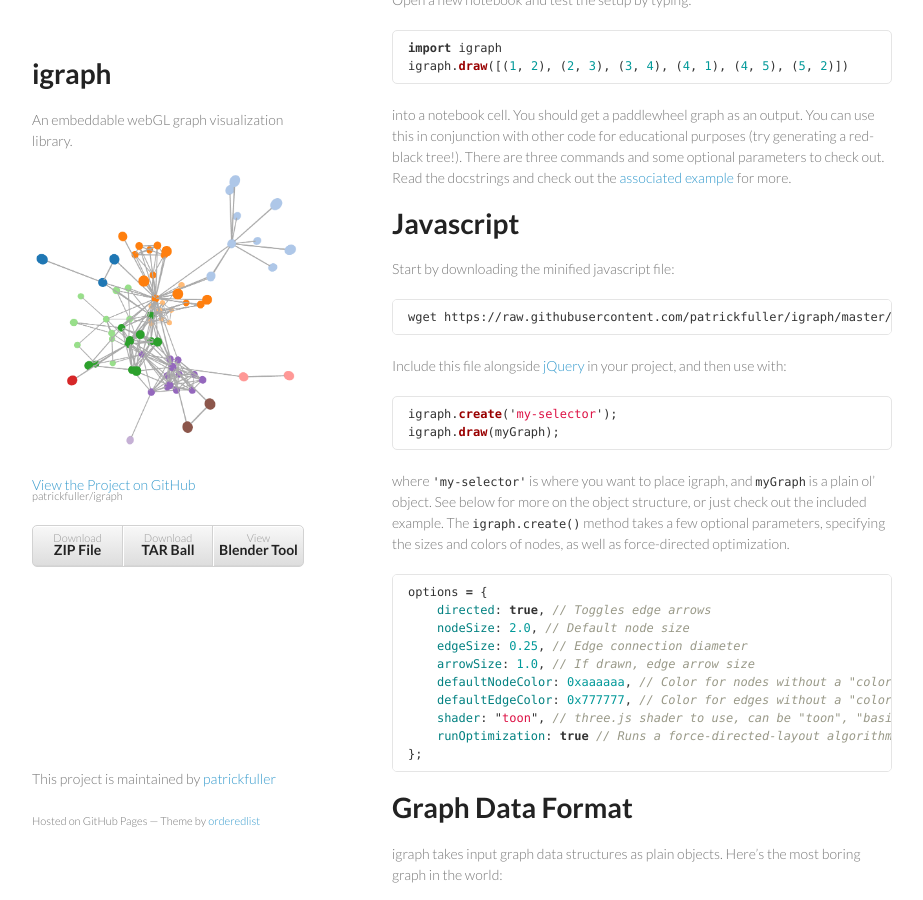
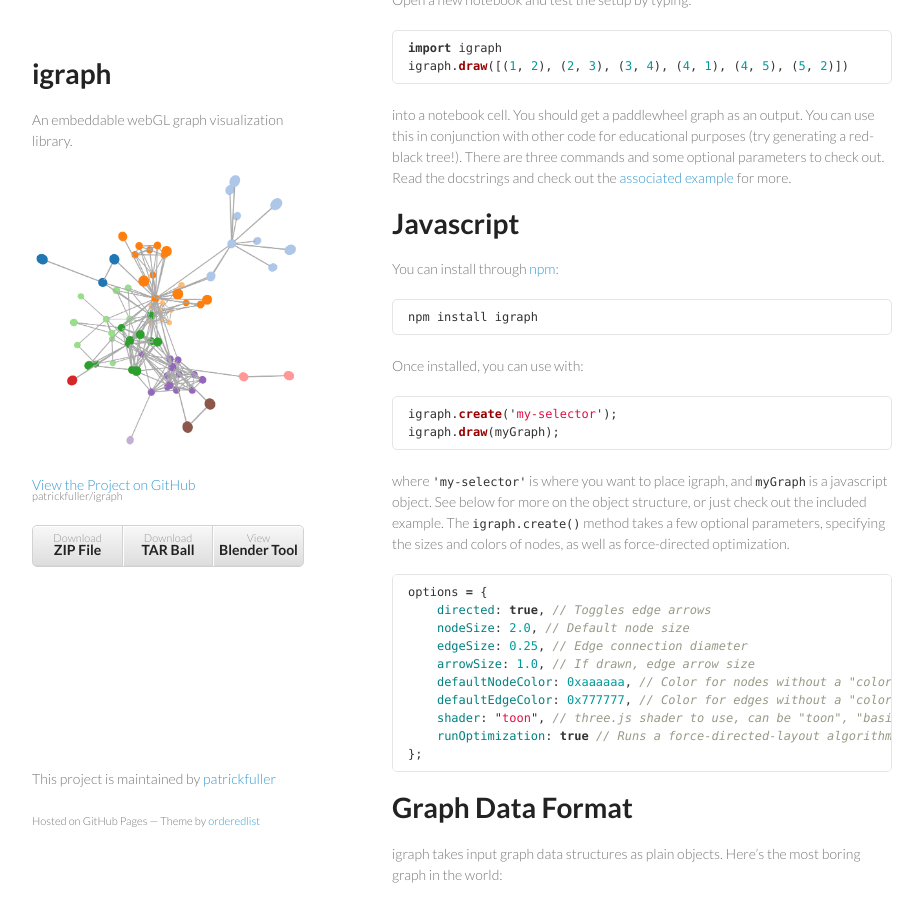
Before and after one commit to patrickfuller/jgraph, a Jekyll site: the page built from index.md, in a window 1280 px wide and 900 px high, scrolled down 393 px. Shown: the whole window, without its empty margins (178-1101 px from the left). Built offline with Jekyll 4.4.1, drawn with Linux system fonts in a browser that asks for light colours; Markdown is read by kramdown in place of the engine named in the settings.

Commit message:
Replaced wget with npm install. Part of #3.

````diff
--- a/index.md
+++ b/index.md
@@ -10,7 +10,7 @@
  * [github connections](http://patrickfuller.github.io/igraph/examples/github.html)
 
 IPython
-=====
+=======
 
 The IPython notebook is an open-source tool poised to replace MATLAB in many
 applications. As a scientist of sorts, I'm all about it. Therefore, I made
@@ -36,13 +36,13 @@
 Javascript
 ==========
 
-Start by downloading the minified javascript file:
+You can install through [npm](https://www.npmjs.com/):
 
 ```
-wget https://raw.githubusercontent.com/patrickfuller/igraph/master/js/build/igraph.min.js
+npm install igraph
 ```
 
-Include this file alongside [jQuery](http://jquery.com/) in your project, and then use with:
+Once installed, you can use with:
 
 ```javascript
 igraph.create('my-selector');
@@ -50,7 +50,7 @@
 ```
 
 where `'my-selector'` is where you want to place igraph, and `myGraph` is a
-plain ol' object. See below for more on the object structure, or just check out
+javascript object. See below for more on the object structure, or just check out
 the included example. The `igraph.create()` method takes a few optional
 parameters, specifying the sizes and colors of nodes, as well as force-directed
 optimization.
````
